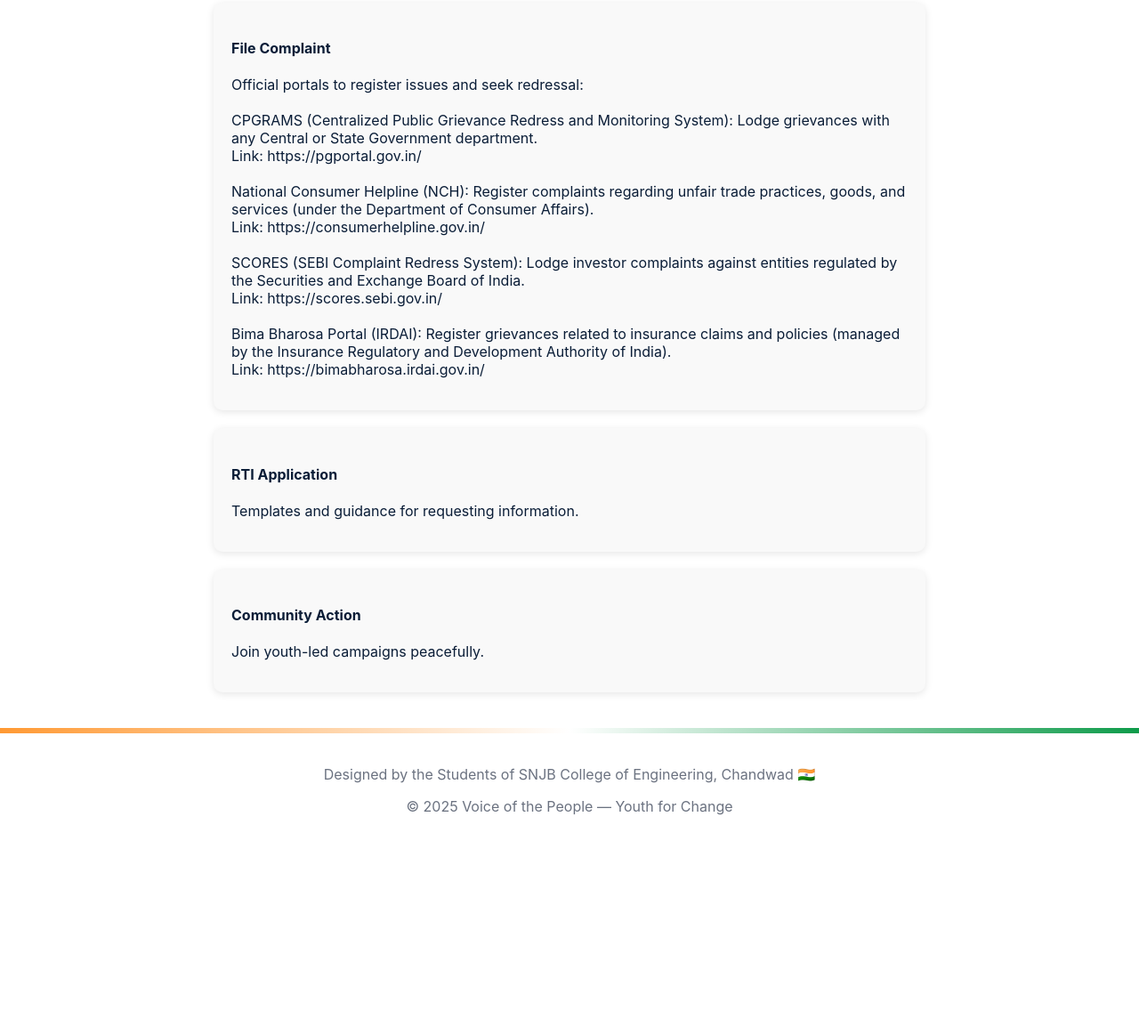
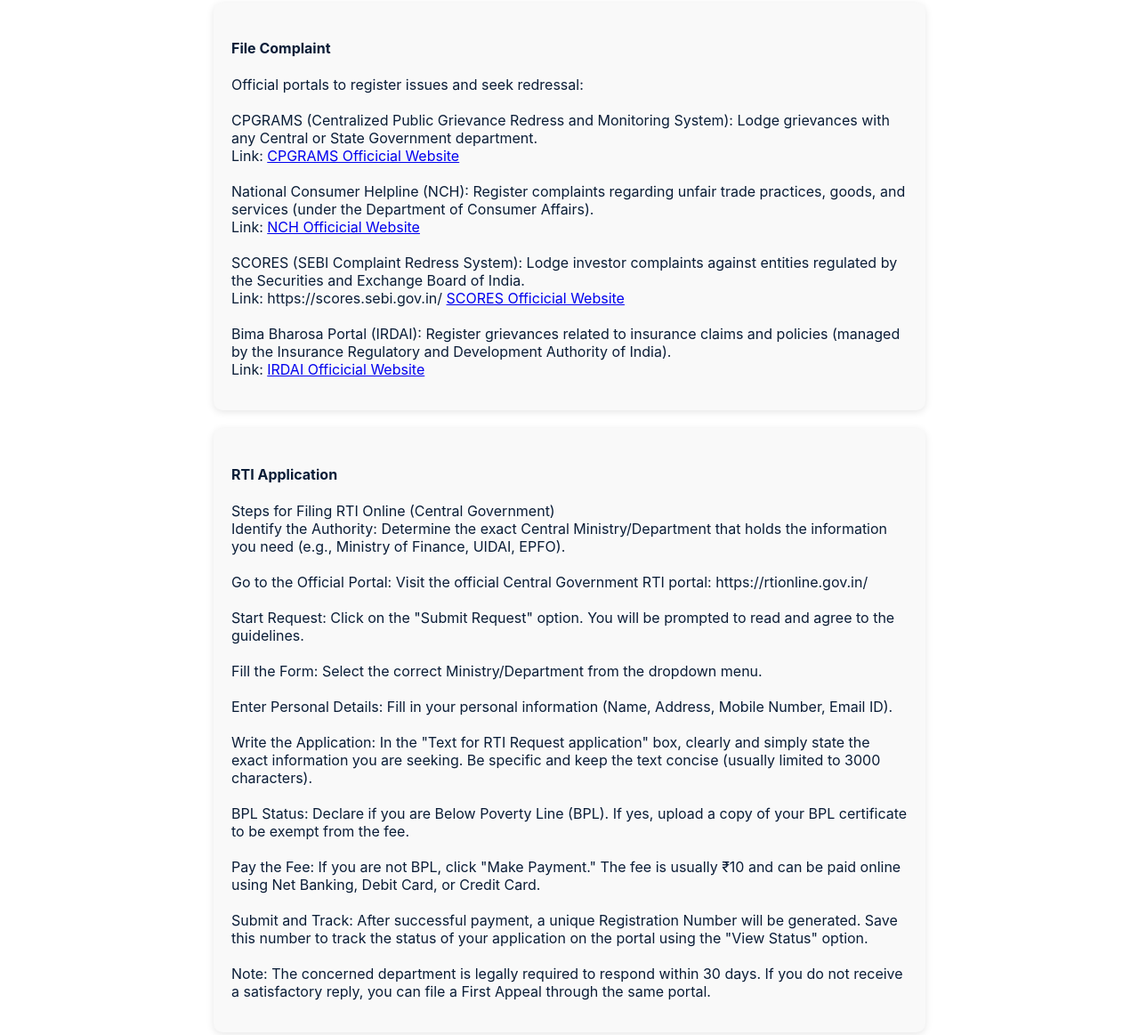
Before and after one commit to TejasJain676/voice-of-the-people, a plain HTML site: page voice.html in a window 1280 px wide. Shown: the part 195-1358 px from the top of the page at 89% size. Before the commit the page ends 1167 px from the top, so only its background shows below. Drawn offline with Linux system fonts and the light colour scheme; no server answers.

Commit message:
Update voice.html

```diff
--- a/voice.html
+++ b/voice.html
@@ -28,20 +28,43 @@
 <div class="box"><h4>File Complaint</h4><p>Official portals to register issues and seek redressal:<br><br>
 CPGRAMS (Centralized Public Grievance Redress and Monitoring System): Lodge grievances with any Central or State Government department.
 <br>
-Link: https://pgportal.gov.in/
+Link:
+<a href="https://pgportal.gov.in/">CPGRAMS Officicial Website</a>
 <br><br>
 National Consumer Helpline (NCH): Register complaints regarding unfair trade practices, goods, and services (under the Department of Consumer Affairs).
 <br>
-Link: https://consumerhelpline.gov.in/
+Link:
+<a href="https://consumerhelpline.gov.in/">NCH Officicial Website</a>
 <br><br>
 SCORES (SEBI Complaint Redress System): Lodge investor complaints against entities regulated by the Securities and Exchange Board of India.
 <br>
 Link: https://scores.sebi.gov.in/
+<a href="https://scores.sebi.gov.in/">SCORES Officicial Website</a>
 <br><br>
 Bima Bharosa Portal (IRDAI): Register grievances related to insurance claims and policies (managed by the Insurance Regulatory and Development Authority of India).
 <br>
-Link: https://bimabharosa.irdai.gov.in/</p></div>
-<div class="box"><h4>RTI Application</h4><p>Templates and guidance for requesting information.</p></div>
+Link:
+<a href="https://bimabharosa.irdai.gov.in/">IRDAI Officicial Website</a></p></div>
+<div class="box"><h4>RTI Application</h4><p>Steps for Filing RTI Online (Central Government)<br>
+Identify the Authority: Determine the exact Central Ministry/Department that holds the information you need (e.g., Ministry of Finance, UIDAI, EPFO).
+<br><br>
+Go to the Official Portal: Visit the official Central Government RTI portal: https://rtionline.gov.in/
+<br><br>
+Start Request: Click on the "Submit Request" option. You will be prompted to read and agree to the guidelines.
+<br><br>
+Fill the Form: Select the correct Ministry/Department from the dropdown menu.
+<br><br>
+Enter Personal Details: Fill in your personal information (Name, Address, Mobile Number, Email ID).
+<br><br>
+Write the Application: In the "Text for RTI Request application" box, clearly and simply state the exact information you are seeking. Be specific and keep the text concise (usually limited to 3000 characters).
+<br><br>
+BPL Status: Declare if you are Below Poverty Line (BPL). If yes, upload a copy of your BPL certificate to be exempt from the fee.
+<br><br>
+Pay the Fee: If you are not BPL, click "Make Payment." The fee is usually ₹10 and can be paid online using Net Banking, Debit Card, or Credit Card.
+<br><br>
+Submit and Track: After successful payment, a unique Registration Number will be generated. Save this number to track the status of your application on the portal using the "View Status" option.
+<br><br>
+Note: The concerned department is legally required to respond within 30 days. If you do not receive a satisfactory reply, you can file a First Appeal through the same portal.</p></div>
 <div class="box"><h4>Community Action</h4><p>Join youth-led campaigns peacefully.</p></div>
 </div>
 </main>
```
